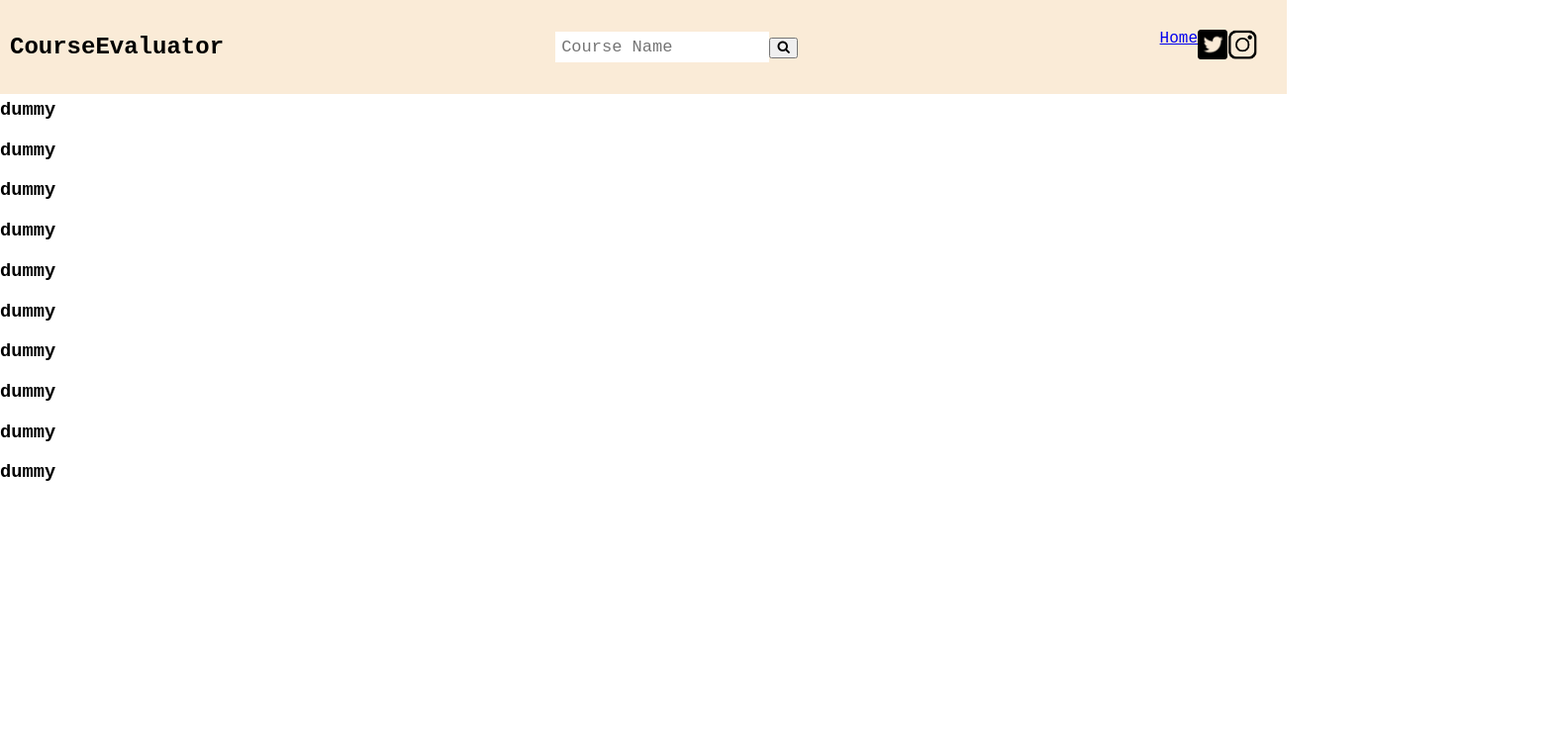
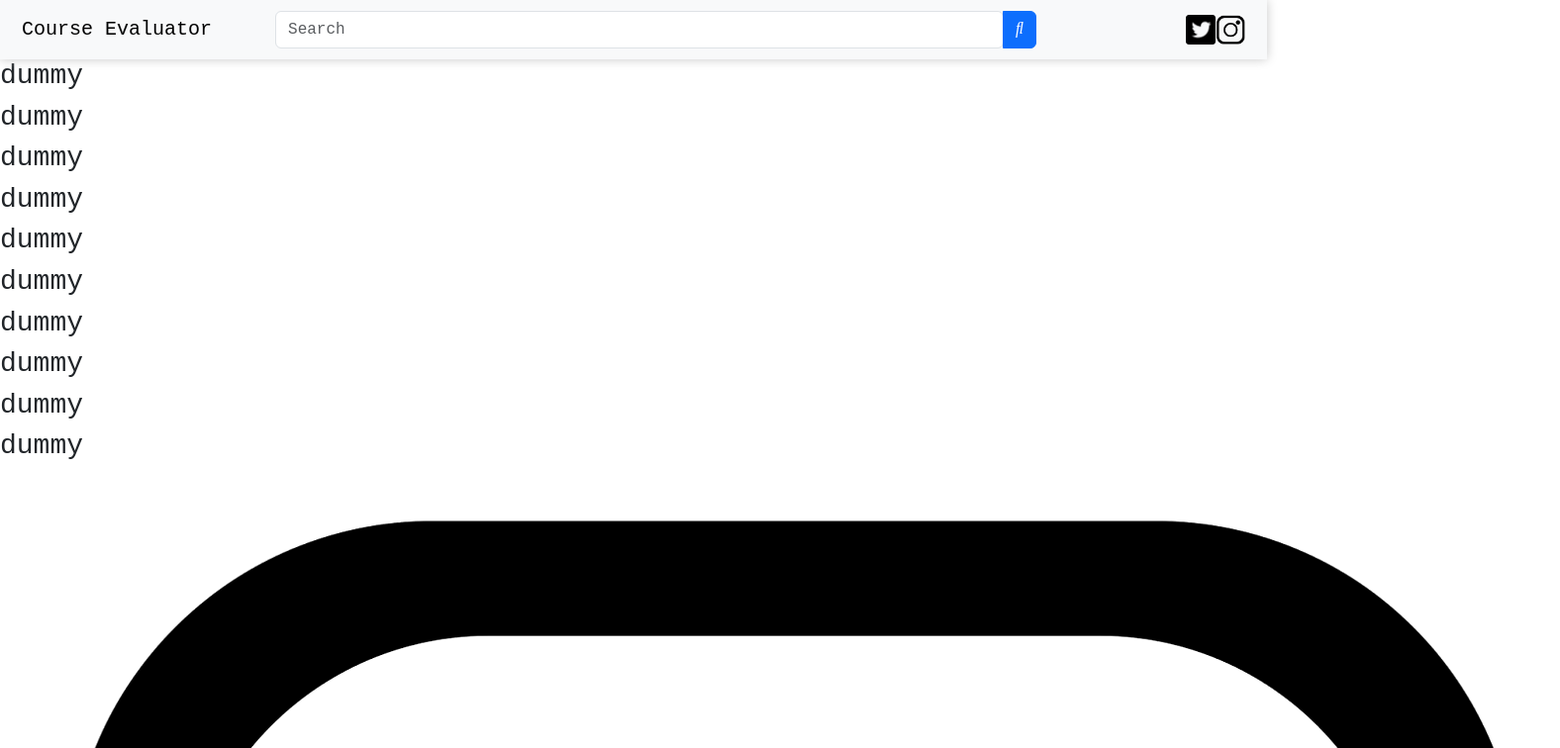
Before and after one commit to realdevvora/course-evaluations, a React (Vite) app: page / in a window 1280 px wide. Shown: the top 756 px of the page at 99% size, 1576 px wide, since content can reach past the window. Built offline with nearby package versions, Linux system fonts and the light colour scheme.

Commit message:
Styling adjustments

```diff
--- a/index.html
+++ b/index.html
@@ -4,6 +4,7 @@
     <meta charset="UTF-8" />
     <link rel="icon" type="image/svg+xml" href="" />
     <link rel="stylesheet" href="https://cdnjs.cloudflare.com/ajax/libs/font-awesome/4.7.0/css/font-awesome.min.css">
+    <link href="https://cdn.jsdelivr.net/npm/bootstrap@5.3.0-alpha3/dist/css/bootstrap.min.css" rel="stylesheet" integrity="sha384-KK94CHFLLe+nY2dmCWGMq91rCGa5gtU4mk92HdvYe+M/SXH301p5ILy+dN9+nJOZ" crossorigin="anonymous">
     <meta name="viewport" content="width=device-width, initial-scale=1.0" />
     <title>Course Evaluator</title>
   </head>
--- a/package.json
+++ b/package.json
@@ -10,6 +10,8 @@
     "preview": "vite preview"
   },
   "dependencies": {
+    "@popperjs/core": "^2.11.8",
+    "bootstrap": "^5.3.0-alpha3",
     "react": "^18.2.0",
     "react-dom": "^18.2.0",
     "react-router-dom": "^6.11.2"
@@ -22,6 +24,7 @@
     "eslint-plugin-react": "^7.32.2",
     "eslint-plugin-react-hooks": "^4.6.0",
     "eslint-plugin-react-refresh": "^0.3.4",
+    "sass": "^1.62.1",
     "vite": "^4.3.2"
   }
 }
--- a/src/App.css
+++ b/src/App.css
@@ -1,41 +1,31 @@
-nav {
-    background-color: antiquewhite;
-    position: absolute;
+.navbar {
+    background-color: white;
+    position: fixed;
     top: 0;
     padding: 10px;
     width: 100%;
+
+    box-shadow: 0px 0px 10px rgb(200, 200, 200);
+    align-items: center;
+}
+
+.input-group {
+    margin: 0px;
     display: flex;
-    align-items: center;
-    justify-content: space-between;
+    align-self: center;
+}
+.form-outline {
+    width: 80%;
+    border-radius: 5px 5px 0 0;
 }
 
 .social-tags {
-    margin: 10px;
-    padding: 10px;
     display: flex;
 }
 
-/* Style the search box inside the navigation bar */
-.search-container input[type=text] {
-    width: 80%;
-    padding: 6px;
-    border: none;
-    font-size: 17px;
-
+@media only screen and (max-width: 800px) {
+    .navbar {
+        height: 100px;
+    }
 
 }
-
-.search-container .search-container button {
-    float: right;
-    padding: 6px 10px;
-    margin-top: 8px;
-    margin-right: 16px;
-    background: #ddd;
-    font-size: 17px;
-    border: none;
-    cursor: pointer;
-  }
-
-.search-container button:hover {
-    background: #ccc;
-  }
--- a/src/components/Home.jsx
+++ b/src/components/Home.jsx
@@ -1,6 +1,7 @@
 import React from 'react'
 import '../App.css'
 import Navbar from './Navbar'
+import ig_logo from "../images/ig-logo.png"
 
 function Home() {
 
@@ -17,7 +18,7 @@ function Home() {
       <h3>dummy</h3>
       <h3>dummy</h3>
       <h3>dummy</h3>
-
+      <img src={ig_logo} alt="" />
     </div>
   )
 }
--- a/src/components/Navbar.jsx
+++ b/src/components/Navbar.jsx
@@ -2,16 +2,15 @@ import React from 'react'
 import ig_logo from "../images/ig-logo.png"
 import twitter_logo from "../images/twitter-logo.png"
 import Searchbar from './Searchbar'
-import { BrowserRouter, Route, Link } from "react-router-dom";
 
 
 export default function Navbar() {
     return (
-        <nav>
-            <h1>CourseEvaluator</h1>
+        <nav class="navbar navbar-expand-lg navbar-light bg-light">
+            <div className="container-fluid">
+                <a class="navbar-brand" href="#">Course Evaluator</a>
                 <Searchbar />
                 <div className="social-tags">
-                <Link to="/evaluation">Home</Link>
                     <a href="https://twitter.com/notdevvora">
                         <img src={twitter_logo} alt="twitter" width="30"/>
                     </a>
@@ -19,6 +18,8 @@ export default function Navbar() {
                         <img src={ig_logo} alt="" width="30"/>
                     </a>
                 </div>
+            </div>
+
         </nav>
     )
 }
--- a/src/components/Searchbar.jsx
+++ b/src/components/Searchbar.jsx
@@ -11,14 +11,19 @@ export default function Searchbar() {
     }
     const search = () => {
 
-        document.getElementById("search-bar").value = "";
         navigate("/evaluation")
     }
 
     return (
-        <div className="search-container">
-            <input id="search-bar" type="text" onKeyDown={keyDown} placeholder="Course Name"></input>
-            <button type="submit" onClick={search}><i className="fa fa-search"></i></button>
+
+        <div className="input-group ps-5">
+            <div id="navbar-search-autocomplete" className="form-outline">
+                <input type="search" id="form1" className="form-control" placeholder="Search" onKeyDown={keyDown}/>
+            </div>
+            <button type="button" className="btn btn-primary" onClick={search}>
+                <i className="fas fa-search"></i>
+            </button>
         </div>
+
     )
 }
--- a/src/index.css
+++ b/src/index.css
@@ -4,6 +4,7 @@
 
 body {
   margin: 0px;
-  margin-top: 100px;
+  margin-top: 60px;
   box-sizing: border-box;
+  display: inline-block;
 }
```
Also changed, not shown: 1 other file (tests, documents, lock files or other folders). Lines whose indentation alone changed are shown as unchanged.
